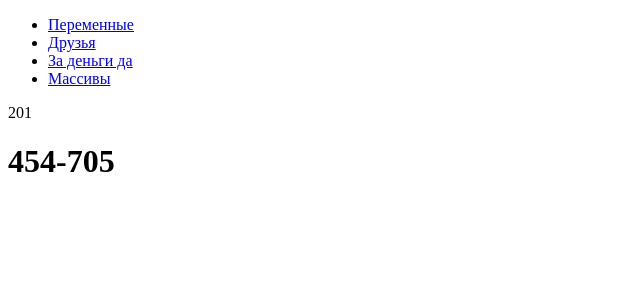
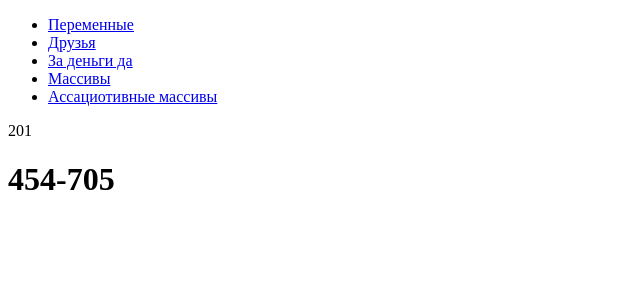
Before and after one commit to MrP0ZiTiV4iK/js15, a PHP site: page / in a window 1280 px wide. Shown: the top 300 px of the page, without its empty margins (0-640 px from the left). Run offline with PHP 8.4, Linux system fonts and the light colour scheme.

Commit message:
Да-Да

```diff
--- a/index.php
+++ b/index.php
@@ -19,6 +19,9 @@
         <li>
             <a href="/array">Массивы</a>
         </li>
+        <li>
+            <a href="/object">Ассациотивные массивы</a>
+        </li>
     </ul>
 
         <?php
```
